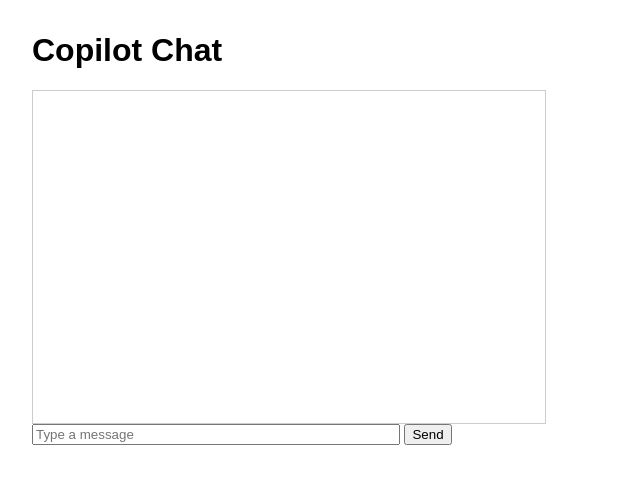
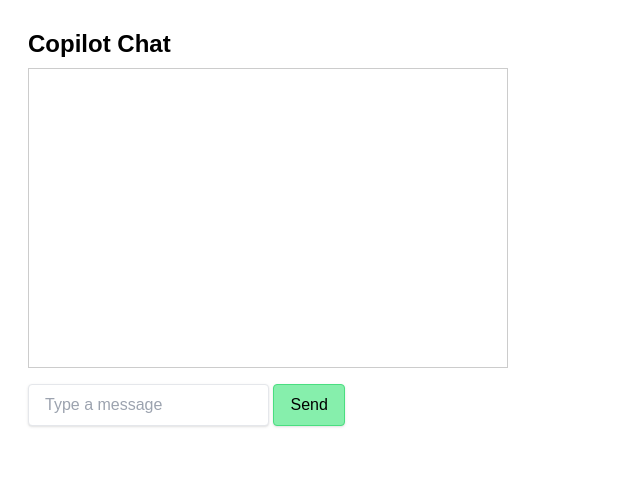
Before and after one commit to xiangstan/copilot-chatbot, a plain HTML site: page client/index.html in a window 1280 px wide. Shown: the whole page, without its empty margins (0-640 px from the left). Drawn offline with nearby package versions, Linux system fonts and the light colour scheme; no server answers.

Commit message:
Added Tailwind CSS styling.

```diff
--- a/client/index.html
+++ b/client/index.html
@@ -9,12 +9,17 @@
     .bot { color: blue; margin: 0.25rem 0; }
     .user { color: green; margin: 0.25rem 0; }
   </style>
+  <script src="https://cdn.tailwindcss.com"></script>
 </head>
 <body>
-  <h1>Copilot Chat</h1>
-  <div id="chat"></div>
-  <input id="input" placeholder="Type a message" style="width:360px;" />
-  <button id="send">Send</button>
+  <div id="app" class="m-4 p-3 w-[800px] relative">
+    <h1 class="text-2xl font-bold mb-2">Copilot Chat</h1>
+    <div id="chat" class="w-full"></div>
+    <div class="mt-4">
+      <input id="input" placeholder="Type a message" class="border shadow rounded px-4 py-2" />
+      <button id="send" class="border border-green-400 bg-green-300 hover:bg-green-200 rounded shadow px-4 py-2">Send</button>
+    </div>
+  </div>
 
   <script>
     const API_BASE = 'http://localhost:3001';
```
